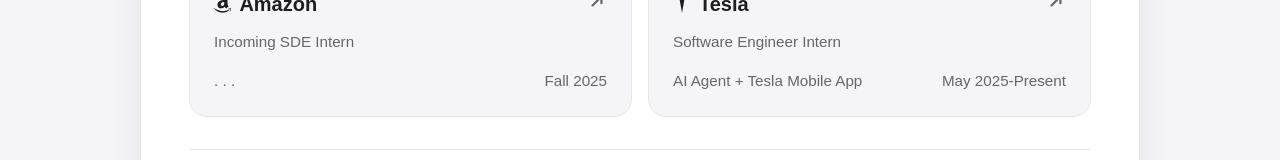
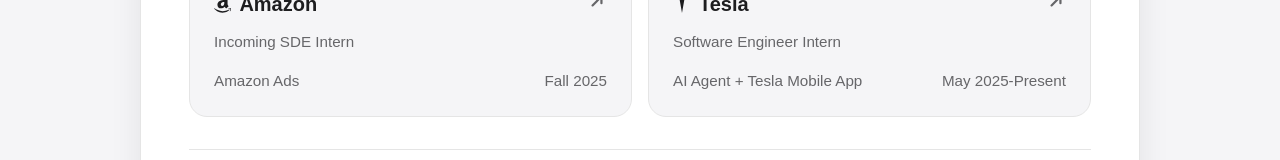
Before and after one commit to NicholasChanng/nickchanng.com, a React (Vite) app: page / in a window 1280 px wide. Shown: the part 442-602 px from the top of the page. Built offline with nearby package versions, Linux system fonts and the light colour scheme; no server answers; a small style sheet from the web is missing; a web font is replaced by a local one.

Commit message:
experience desc

```diff
--- a/src/App.css
+++ b/src/App.css
@@ -220,6 +220,16 @@
   color: var(--subtle-text-color);
   font-size: 0.95rem;
   font-weight: 500;
+}
+
+/* Card meta link styles */
+.card-meta-link {
+  color: inherit;
+  text-decoration: none;
+}
+
+.card-meta-link:hover {
+  text-decoration: underline;
 }
 
 .card-meta-right {
--- a/src/App.tsx
+++ b/src/App.tsx
@@ -77,7 +77,7 @@
   years: string;
   logo?: React.ReactNode;
   link?: string;
-  metaLeft?: string;
+  metaLeft?: React.ReactNode;
 }) => (
   <Card
     title={title}
@@ -318,7 +318,18 @@
                   years="Fall 2025"
                   logo={<AmazonLogo />}
                   link="https://www.amazon.com"
-                  metaLeft=". . ."
+                  metaLeft={
+                    <>
+                      <a
+                        href="https://advertising.amazon.com/"
+                        target="_blank"
+                        rel="noopener noreferrer"
+                        className="card-meta-link"
+                      >
+                        Amazon Ads
+                      </a>
+                    </>
+                  }
                 />
                 <ExperienceCard
                   title="Tesla"
@@ -326,7 +337,27 @@
                   years="May 2025-Present"
                   logo={<TeslaLogo />}
                   link="https://www.tesla.com"
-                  metaLeft="AI Agent + Tesla Mobile App"
+                  metaLeft={
+                    <>
+                      <a
+                        href="https://www.tesla.com/AI"
+                        target="_blank"
+                        rel="noopener noreferrer"
+                        className="card-meta-link"
+                      >
+                        AI Agent
+                      </a>
+                      {" + "}
+                      <a
+                        href="https://apps.apple.com/us/app/tesla/id582007913"
+                        target="_blank"
+                        rel="noopener noreferrer"
+                        className="card-meta-link"
+                      >
+                        Tesla Mobile App
+                      </a>
+                    </>
+                  }
                 />
               </div>
 
```
